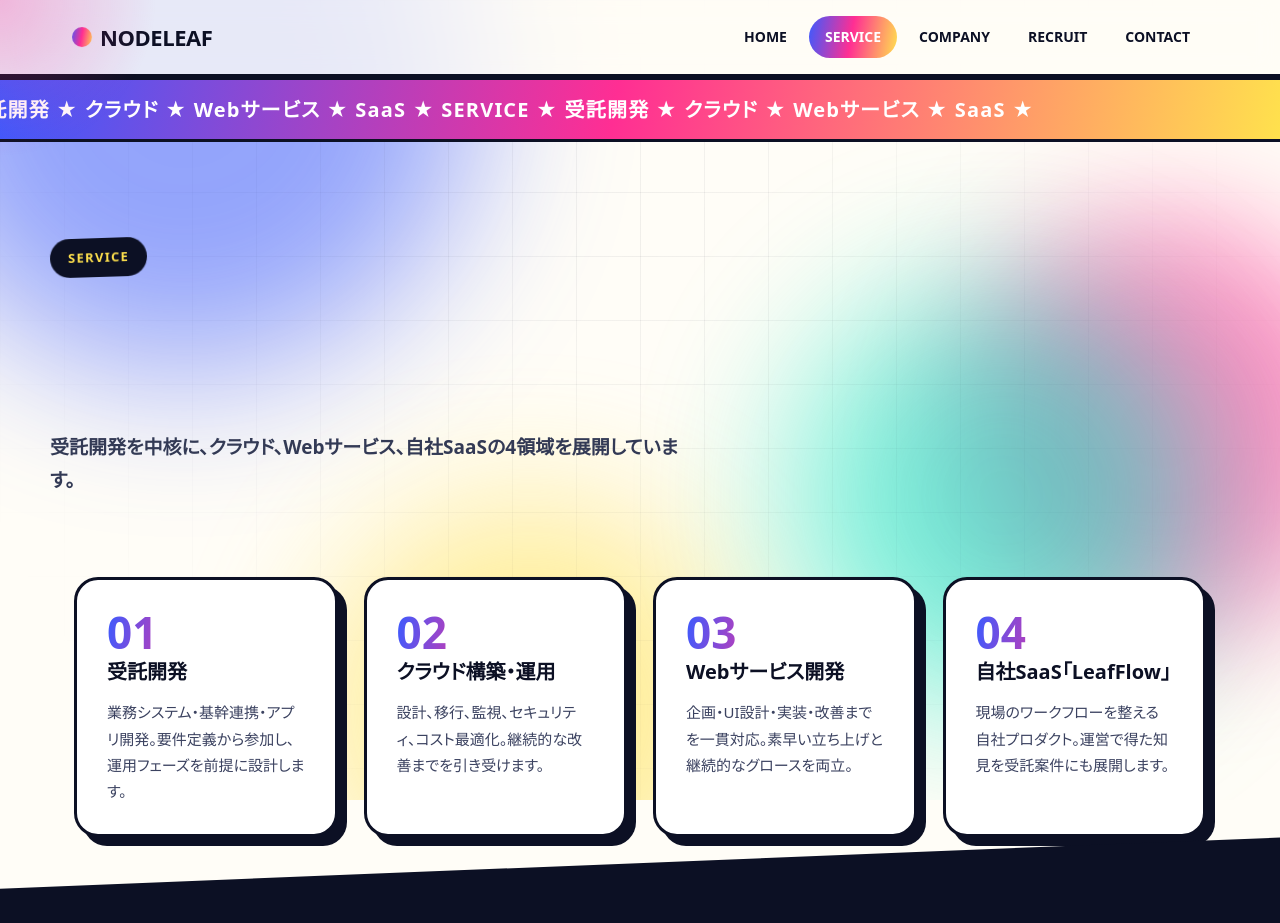
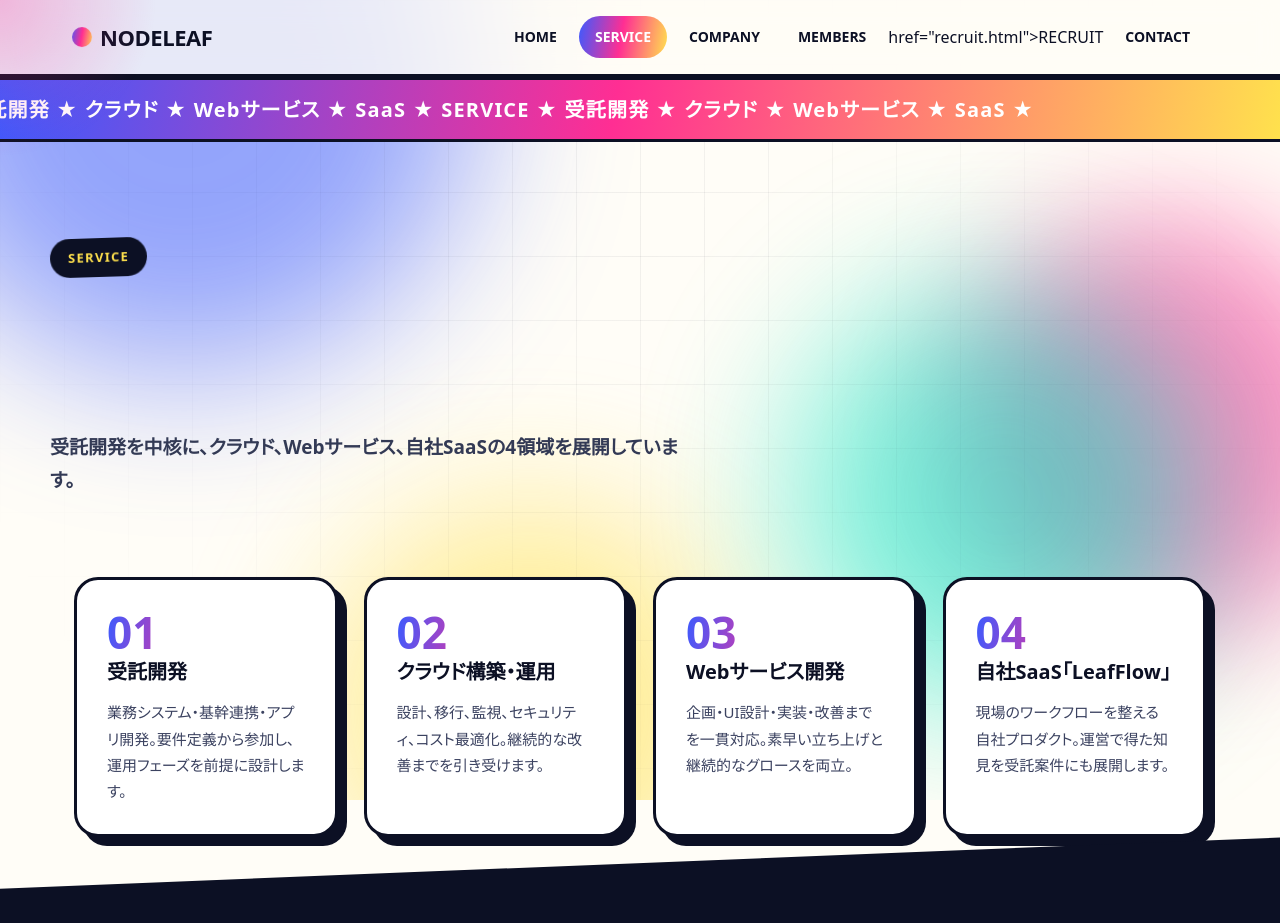
Before and after one commit to issei-dev/NODELEAF, a plain HTML site: page service.html in a window 1280 px wide. Shown: the top 923 px of the page. Drawn offline with Linux system fonts and the light colour scheme.

Commit message:
Update service.html

```diff
--- a/service.html
+++ b/service.html
@@ -11,7 +11,7 @@
 <div class="grid-bg"></div>
 <header><div class="wrap nav">
   <a href="index.html" class="logo"><i></i>NODELEAF</a><button class="burger">≡</button>
-  <nav class="menu"><a href="index.html">HOME</a><a href="service.html" class="on">SERVICE</a><a href="company.html">COMPANY</a><a href="recruit.html">RECRUIT</a><a href="contact.html">CONTACT</a></nav>
+  <nav class="menu"><a href="index.html">HOME</a><a href="service.html" class="on">SERVICE</a><a href="company.html">COMPANY</a><a <a href="members.html">MEMBERS</a> href="recruit.html">RECRUIT</a><a href="contact.html">CONTACT</a></nav>
 </div></header>
 <div class="marquee"><span>SERVICE ★ 受託開発 ★ クラウド ★ Webサービス ★ SaaS ★ SERVICE ★ 受託開発 ★ クラウド ★ Webサービス ★ SaaS ★ </span></div>
 
```
